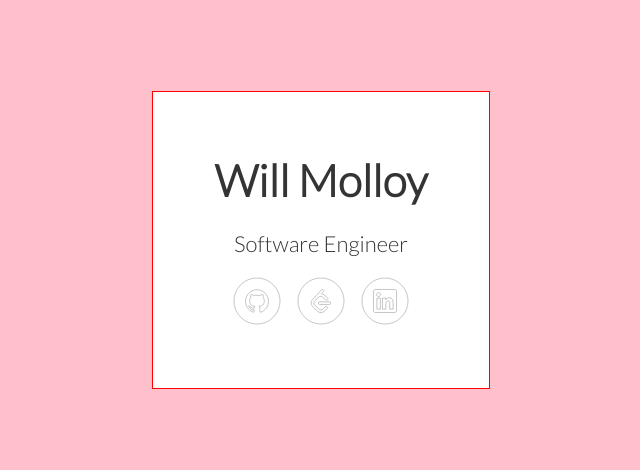
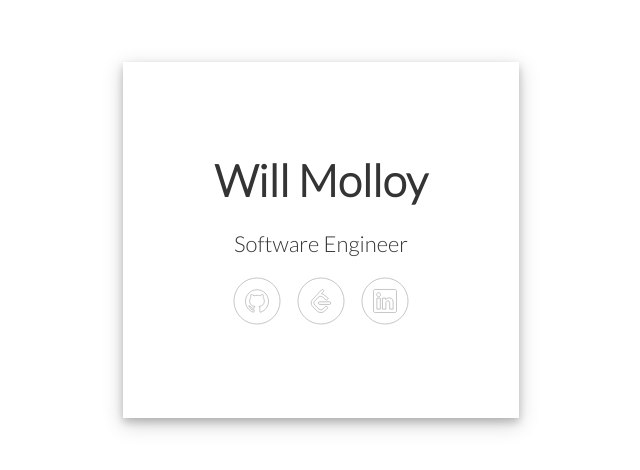
Before and after one commit to wilmol/wilmol, a React (Create React App) app: page / in a window 1280 px wide. Shown: the part 160-630 px from the top of the page, without its empty margins (319-959 px from the left). Built offline with nearby package versions, Linux system fonts and the light colour scheme.

Commit message:
Add box shadow

```diff
--- a/src/App.scss
+++ b/src/App.scss
@@ -6,22 +6,22 @@
   align-items: center;
   height: 100vh;
   width: 100%;
-  background-color: pink;
+  background-repeat: no-repeat, repeat;
 }
 
 .main {
-  padding: 50px;
+  padding: 80px;
   display: flex;
   flex-direction: column;
   align-items: center;
   justify-content: center;
   text-align: center;
   color: #343434;
-  border: 1px solid red;
   background-color: white;
   font-size: calc(14px + 1vmin);
   height: max-content;
   width: max-content;
+  box-shadow: 0 4px 8px 0 rgba(0, 0, 0, 0.2), 0 6px 20px 0 rgba(0, 0, 0, 0.19);
 }
 
 svg {
```
